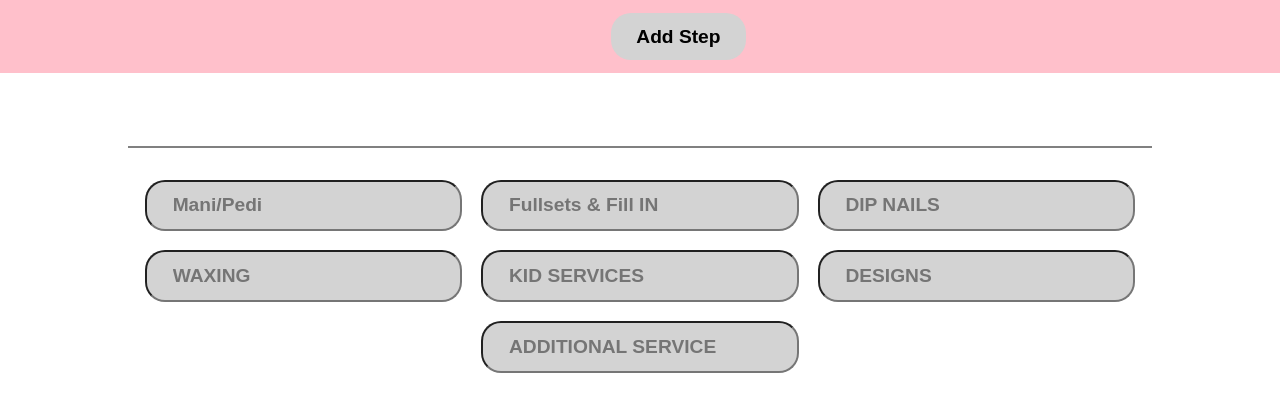
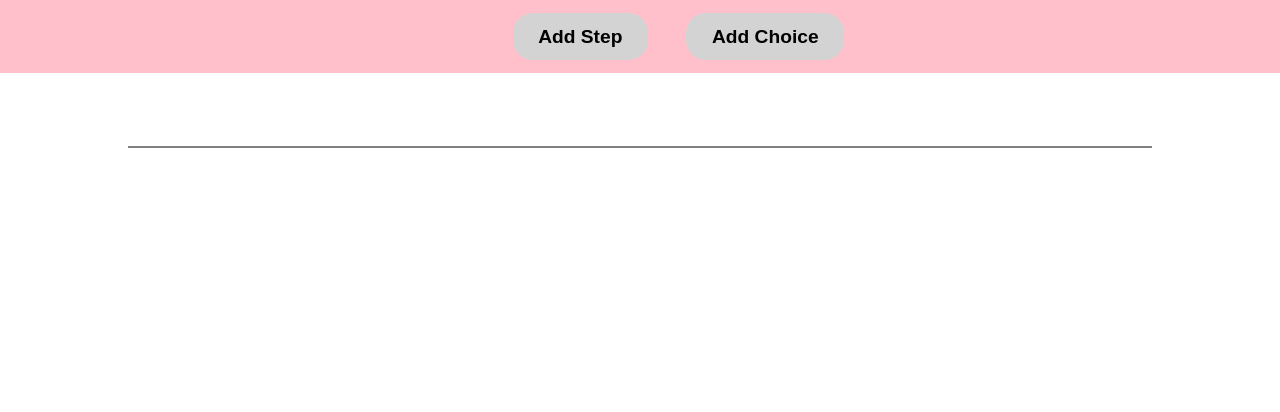
Before and after one commit to TimothyHHMai/booking, a Django app: template bookingApp/bookingApp/templates/bookingApp/devCreate.html in a window 1280 px wide. Shown: the top 412 px of the page. Run offline with Django 5.2, Linux system fonts and the light colour scheme; the template is opened without the code that fills it, so the values that code supplies are empty; some libraries are stand-ins or nearby versions.

Commit message:
dev Editor update
- highlight selected step
- add choice option

```diff
--- a/bookingApp/bookingApp/templates/bookingApp/devCreate.html
+++ b/bookingApp/bookingApp/templates/bookingApp/devCreate.html
@@ -151,7 +151,13 @@
                 }
             });
         }
+        function highlightStep(event) {
+            let steps = document.querySelectorAll('.step');
 
+            steps.forEach(step => step.classList.remove('highlighted'));
+
+            event.target.classList.add('highlighted');
+        }
         function addStep() {
             let contentDiv = document.querySelector('.content');
 
@@ -168,12 +174,33 @@
             newStep.contentEditable = true;
             newStep.innerText = 'New Step';
 
+            newStep.addEventListener('click', highlightStep);
+
             contentDiv.appendChild(newStep);
+        }
+        function addChoice() {
+            let serviceDiv = document.querySelector('.services-container');
+
+
+            let newOption = document.createElement('div');
+            newOption.className = 'service-option';
+            newOption.contentEditable = true;
+            newOption.innerText = 'New option';
+
+            serviceDiv.appendChild(newOption);
         }
     </script>
     <script> // testing
         function selection () {
             document.getElementById('confirmButton').style.display = 'block';
+        }
+
+        function highlightStep(event) {
+            let steps = document.querySelectorAll('.step');
+
+            steps.forEach(step => step.classList.remove('highlighted'));
+
+            event.target.classList.add('highlighted');
         }
 
         function highlightNextStep() {
@@ -186,6 +213,7 @@
                     break;
                 }
             }
+
         }
 
         function confirmSelection() {
@@ -198,6 +226,7 @@
 <body>
     <header class="header">
         <div class="edit-option" onclick="addStep()">Add Step</div>
+        <div class="edit-option" onclick="addChoice()">Add Choice</div>
     </header>
 
     <div class="main-content">
@@ -205,15 +234,7 @@
 
         <div class="divider"></div>
 
-        <div class="services-container">
-            <input type="text" class="service-option" placeholder="Mani/Pedi">
-            <input type="text" class="service-option" placeholder="Fullsets & Fill IN">
-            <input type="text" class="service-option" placeholder="DIP NAILS">
-            <input type="text" class="service-option" placeholder="WAXING">
-            <input type="text" class="service-option" placeholder="KID SERVICES">
-            <input type="text" class="service-option" placeholder="DESIGNS">
-            <input type="text" class="service-option" placeholder="ADDITIONAL SERVICE">
-        </div>
+        <div class="services-container"></div>
 
 
         <button id="confirmButton" class="confirm-button" onclick="confirmSelection()">Confirm Selection</button>
```
